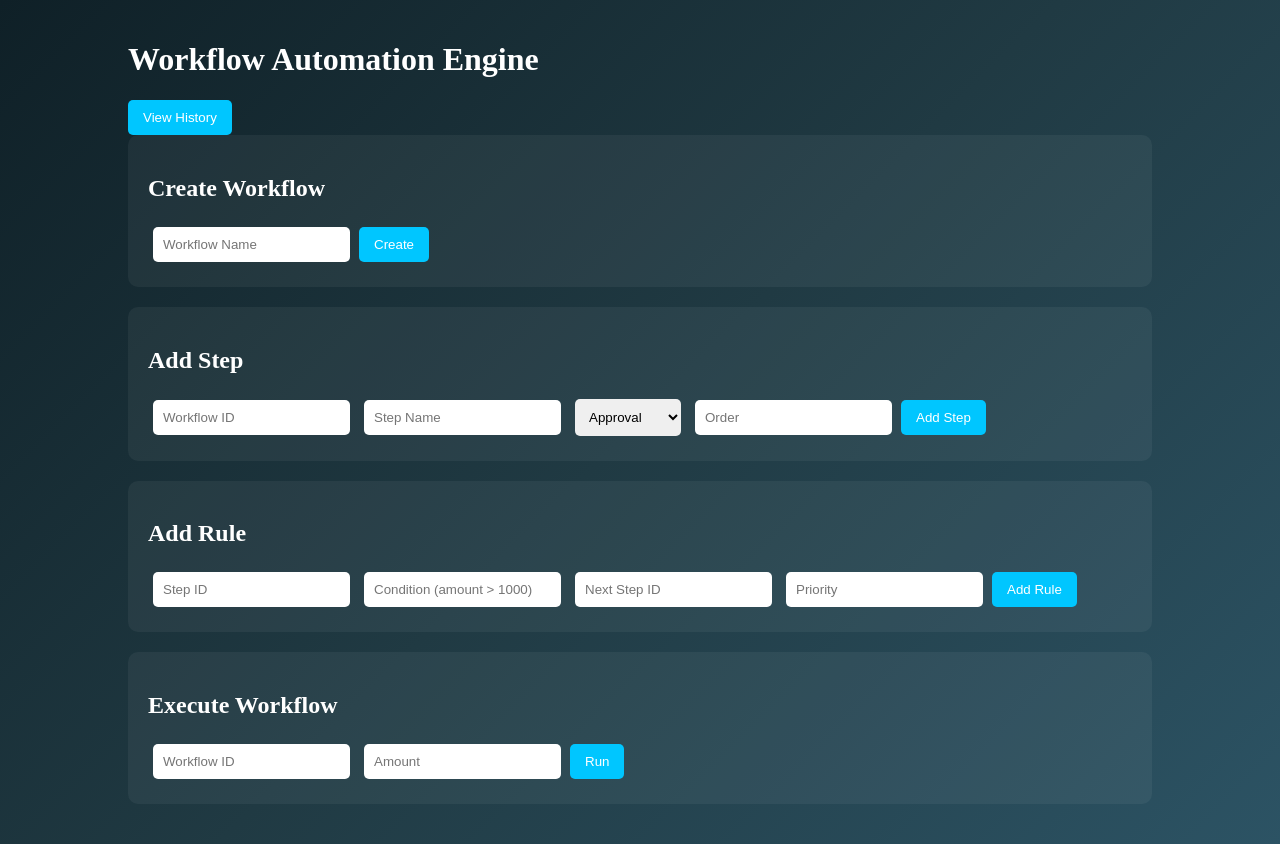
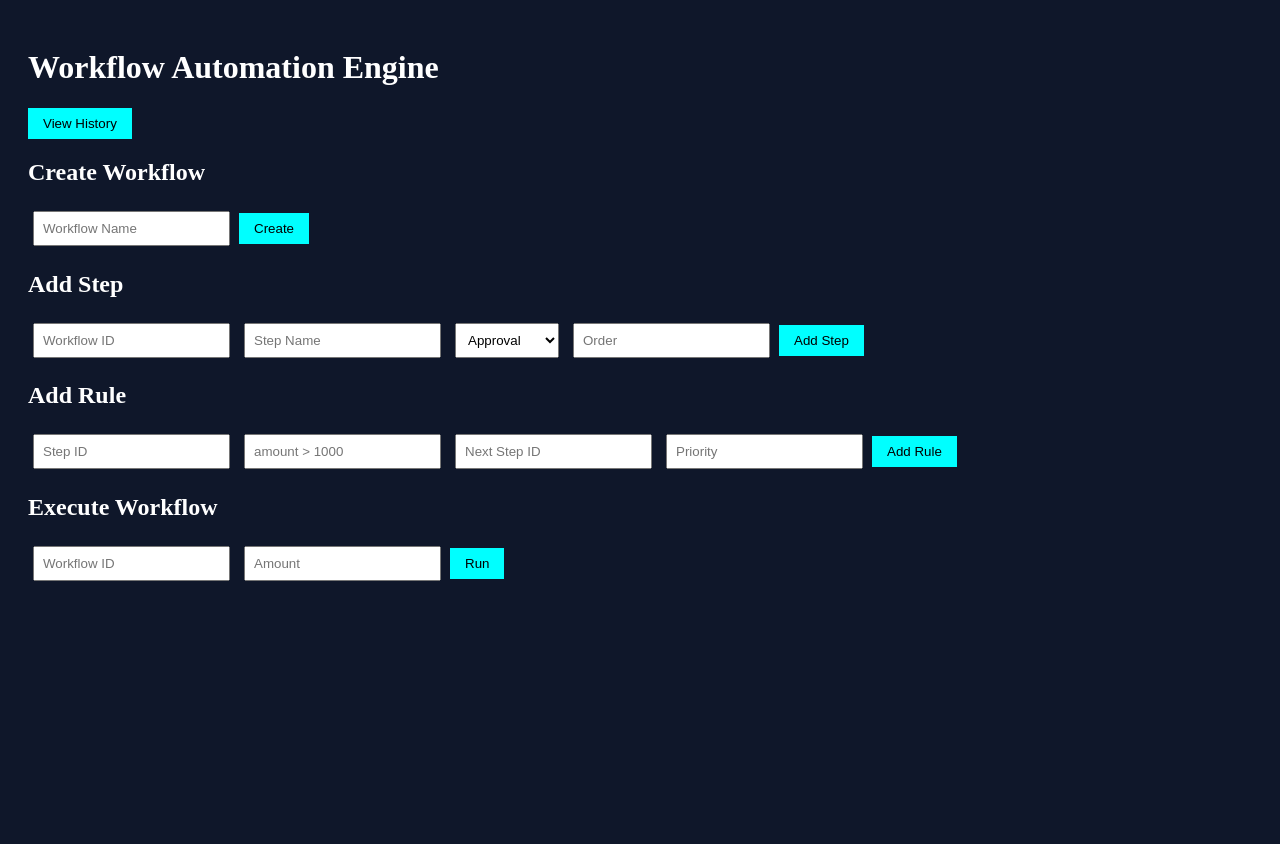
Before and after one commit to Abishek20057/workflow-engine-v2, a FastAPI app: page / in a window 1280 px wide. After the commit the page ends 581 px from the top, so only its background shows below. Run offline with FastAPI, Linux system fonts and the light colour scheme.

Commit message:
final working version

```diff
--- a/engine.py
+++ b/engine.py
@@ -8,7 +8,6 @@ def run_engine(workflow_id, amount):
     logs.append("🚀 Workflow Started")
 
     workflow_steps = [s for s in steps.values() if s["workflow_id"] == workflow_id]
-
     workflow_steps = sorted(workflow_steps, key=lambda x: x["order"])
 
     for step in workflow_steps:
@@ -21,14 +20,13 @@ def run_engine(workflow_id, amount):
         for rule in step_rules:
 
             if "amount" in rule["condition"]:
-
                 limit = int(rule["condition"].split(">")[1])
 
                 if amount > limit:
-                    logs.append("Condition TRUE")
+                    logs.append("Condition TRUE → Moving Next")
                 else:
                     logs.append("Condition FALSE")
 
-    logs.append("Workflow Completed")
+    logs.append("✅ Workflow Completed")
 
     return logs, path
--- a/main.py
+++ b/main.py
@@ -2,108 +2,80 @@ from fastapi import FastAPI, Request
 from fastapi.responses import HTMLResponse
 from fastapi.staticfiles import StaticFiles
 from fastapi.templating import Jinja2Templates
-
-import uuid
 
 from models import workflows, steps, rules, history
 from engine import run_engine
 
 app = FastAPI()
 
+app.mount("/static", StaticFiles(directory="static"), name="static")
 templates = Jinja2Templates(directory="templates")
 
-app.mount("/static", StaticFiles(directory="static"), name="static")
+
+# HOME
+@app.get("/", response_class=HTMLResponse)
+def home(request: Request):
+    return templates.TemplateResponse("index.html", {"request": request})
 
 
-@app.get("/", response_class=HTMLResponse)
-def home(request: Request):
-
-    return templates.TemplateResponse(
-        "index.html",
-        {
-            "request": request,
-            "workflows": workflows,
-            "steps": steps
-        }
-    )
+# CREATE WORKFLOW
+@app.post("/workflow")
+def create_workflow(name: str):
+    workflow_id = f"wf_{len(workflows)+1}"
+    workflows[workflow_id] = {"id": workflow_id, "name": name}
+    return {"id": workflow_id}
 
 
-@app.post("/workflow")
-async def create_workflow(name: str):
-
-    wid = str(uuid.uuid4())
-
-    workflows[wid] = {
-        "id": wid,
-        "name": name
-    }
-
-    return {"message": "workflow created"}
-
-
+# ADD STEP
 @app.post("/step")
-async def create_step(workflow_id: str, name: str, step_type: str, order: int):
-
-    sid = str(uuid.uuid4())
-
-    steps[sid] = {
-        "id": sid,
+def add_step(workflow_id: str, name: str, step_type: str, order: int):
+    step_id = f"step_{len(steps)+1}"
+    steps[step_id] = {
+        "id": step_id,
         "workflow_id": workflow_id,
         "name": name,
         "type": step_type,
         "order": order
     }
-
-    return {"message": "step created"}
+    return {"id": step_id}
 
 
+# ADD RULE
 @app.post("/rule")
-async def create_rule(step_id: str, condition: str, next_step_id: str, priority: int):
-
-    rid = str(uuid.uuid4())
-
-    rules[rid] = {
-        "id": rid,
+def add_rule(step_id: str, condition: str, next_step_id: str, priority: int):
+    rule_id = f"rule_{len(rules)+1}"
+    rules[rule_id] = {
+        "id": rule_id,
         "step_id": step_id,
         "condition": condition,
-        "next": next_step_id,
+        "next_step_id": next_step_id,
         "priority": priority
     }
-
-    return {"message": "rule created"}
+    return {"id": rule_id}
 
 
+# EXECUTE
 @app.post("/execute/{workflow_id}", response_class=HTMLResponse)
-async def execute(request: Request, workflow_id: str):
-
-    data = await request.json()
-
-    amount = int(data["amount"])
+def execute(request: Request, workflow_id: str, amount: int):
 
     logs, path = run_engine(workflow_id, amount)
 
     history.append({
-        "workflow": workflows[workflow_id]["name"],
-        "input": amount,
+        "workflow": workflow_id,
+        "amount": amount,
         "path": " → ".join(path)
     })
 
-    return templates.TemplateResponse(
-        "result.html",
-        {
-            "request": request,
-            "logs": logs
-        }
-    )
+    return templates.TemplateResponse("result.html", {
+        "request": request,
+        "logs": logs
+    })
 
 
+# HISTORY
 @app.get("/history", response_class=HTMLResponse)
 def view_history(request: Request):
-
-    return templates.TemplateResponse(
-        "history.html",
-        {
-            "request": request,
-            "history": history
-        }
-    )
+    return templates.TemplateResponse("history.html", {
+        "request": request,
+        "history": history
+    })
--- a/static/script.js
+++ b/static/script.js
@@ -1,92 +1,37 @@
 async function createWorkflow(){
-
-let name=document.getElementById("workflowName").value
-
-await fetch("/workflow",{
-method:"POST",
-headers:{"Content-Type":"application/json"},
-body:JSON.stringify({name:name})
-})
-
-location.reload()
-
+let name=document.getElementById("wf_name").value
+await fetch(`/workflow?name=${name}`,{method:"POST"})
+alert("Created")
 }
 
+async function addStep(){
+let wf=document.getElementById("wf_id").value
+let name=document.getElementById("step_name").value
+let type=document.getElementById("step_type").value
+let order=document.getElementById("order").value
 
-
-async function createStep(){
-
-let workflow_id=document.getElementById("workflowSelect").value
-let name=document.getElementById("stepName").value
-let step_type=document.getElementById("stepType").value
-let order=parseInt(document.getElementById("stepOrder").value)
-
-await fetch("/step",{
-method:"POST",
-headers:{"Content-Type":"application/json"},
-body:JSON.stringify({
-workflow_id,
-name,
-step_type,
-order
-})
-})
-
-location.reload()
-
+await fetch(`/step?workflow_id=${wf}&name=${name}&step_type=${type}&order=${order}`,{method:"POST"})
+alert("Step Added")
 }
 
+async function addRule(){
+let step=document.getElementById("step_id").value
+let cond=document.getElementById("condition").value
+let next=document.getElementById("next_step").value
+let pri=document.getElementById("priority").value
 
-
-async function createRule(){
-
-let step_id=document.getElementById("ruleStepId").value
-let condition=document.getElementById("condition").value
-let next_step_id=document.getElementById("nextStep").value
-let priority=parseInt(document.getElementById("priority").value)
-
-await fetch("/rule",{
-method:"POST",
-headers:{"Content-Type":"application/json"},
-body:JSON.stringify({
-step_id,
-condition,
-next_step_id,
-priority
-})
-})
-
-alert("Rule added")
-
+await fetch(`/rule?step_id=${step}&condition=${cond}&next_step_id=${next}&priority=${pri}`,{method:"POST"})
+alert("Rule Added")
 }
 
-
-
 async function runWorkflow(){
-
-let workflow_id=document.getElementById("execWorkflow").value
+let wf=document.getElementById("exec_wf").value
 let amount=document.getElementById("amount").value
 
-let res=await fetch("/execute/"+workflow_id,{
-method:"POST",
-headers:{"Content-Type":"application/json"},
-body:JSON.stringify({
-data:{amount:Number(amount)}
-})
-})
+let res = await fetch(`/execute/${wf}?amount=${amount}`,{method:"POST"})
+let html = await res.text()
 
-let data=await res.json()
-
-localStorage.setItem("logs", data.logs.join("\n"))
-
-window.location.href="/result"
-
+document.open()
+document.write(html)
+document.close()
 }
-
-
-
-function showHistory(){
-
-window.location.href="/history"
-
-}
--- a/static/style.css
+++ b/static/style.css
@@ -1,63 +1,18 @@
-body{
-font-family:"Times New Roman",serif;
-background:linear-gradient(135deg,#0f2027,#203a43,#2c5364);
-color:white;
-margin:0;
+body {
+    background: #0f172a;
+    color: white;
+    font-family: "Times New Roman";
+    padding: 20px;
 }
 
-.container{
-width:80%;
-margin:auto;
-padding:20px;
-animation:fade 1s;
+input, select {
+    padding: 8px;
+    margin: 5px;
 }
 
-.section{
-background:rgba(255,255,255,0.05);
-padding:20px;
-margin-bottom:20px;
-border-radius:10px;
+button {
+    padding: 8px 15px;
+    background: cyan;
+    border: none;
+    cursor: pointer;
 }
-
-input,select{
-padding:10px;
-margin:5px;
-border:none;
-border-radius:5px;
-}
-
-button{
-padding:10px 15px;
-background:#00c6ff;
-border:none;
-border-radius:5px;
-cursor:pointer;
-color:white;
-transition:.3s;
-}
-
-button:hover{
-transform:scale(1.05);
-}
-
-table{
-width:80%;
-margin:auto;
-border-collapse:collapse;
-animation:fade 1s;
-}
-
-th,td{
-padding:10px;
-border-bottom:1px solid rgba(255,255,255,.2);
-text-align:center;
-}
-
-th{
-background:#00c6ff;
-}
-
-@keyframes fade{
-0%{opacity:0}
-100%{opacity:1}
-}
--- a/templates/index.html
+++ b/templates/index.html
@@ -1,169 +1,46 @@
 <!DOCTYPE html>
 <html>
-
 <head>
-<title>Workflow Automation Engine</title>
-
+<title>Workflow Engine</title>
 <link rel="stylesheet" href="/static/style.css">
-
 </head>
 
 <body>
 
-<div class="container">
-
 <h1>Workflow Automation Engine</h1>
 
-<a href="/history">
-<button>View History</button>
-</a>
-
-
-<!-- CREATE WORKFLOW -->
-
-<div class="section">
+<a href="/history"><button>View History</button></a>
 
 <h2>Create Workflow</h2>
-
-<input id="workflow_name" placeholder="Workflow Name">
-
+<input id="wf_name" placeholder="Workflow Name">
 <button onclick="createWorkflow()">Create</button>
 
-</div>
-
-
-
-<!-- ADD STEP -->
-
-<div class="section">
-
 <h2>Add Step</h2>
-
-<input id="step_workflow" placeholder="Workflow ID">
-
+<input id="wf_id" placeholder="Workflow ID">
 <input id="step_name" placeholder="Step Name">
 
 <select id="step_type">
-
 <option value="approval">Approval</option>
 <option value="task">Task</option>
 <option value="notification">Notification</option>
-
 </select>
 
-<input id="step_order" placeholder="Order">
-
+<input id="order" placeholder="Order">
 <button onclick="addStep()">Add Step</button>
 
-</div>
-
-
-
-<!-- ADD RULE -->
-
-<div class="section">
-
 <h2>Add Rule</h2>
-
-<input id="rule_step" placeholder="Step ID">
-
-<input id="condition" placeholder="Condition (amount > 1000)">
-
+<input id="step_id" placeholder="Step ID">
+<input id="condition" placeholder="amount > 1000">
 <input id="next_step" placeholder="Next Step ID">
-
 <input id="priority" placeholder="Priority">
-
 <button onclick="addRule()">Add Rule</button>
 
-</div>
-
-
-
-<!-- EXECUTE WORKFLOW -->
-
-<div class="section">
-
 <h2>Execute Workflow</h2>
-
-<input id="exec_workflow" placeholder="Workflow ID">
-
+<input id="exec_wf" placeholder="Workflow ID">
 <input id="amount" placeholder="Amount">
-
 <button onclick="runWorkflow()">Run</button>
 
-</div>
-
-</div>
-
-
-
-<script>
-
-async function createWorkflow(){
-
-let name=document.getElementById("workflow_name").value
-
-await fetch(`/workflow?name=${name}`,{method:"POST"})
-
-alert("Workflow Created")
-
-}
-
-
-
-async function addStep(){
-
-let wf=document.getElementById("step_workflow").value
-let name=document.getElementById("step_name").value
-let type=document.getElementById("step_type").value
-let order=document.getElementById("step_order").value
-
-await fetch(`/step?workflow_id=${wf}&name=${name}&step_type=${type}&order=${order}`,{method:"POST"})
-
-alert("Step Added")
-
-}
-
-
-
-async function addRule(){
-
-let step=document.getElementById("rule_step").value
-let cond=document.getElementById("condition").value
-let next=document.getElementById("next_step").value
-let pri=document.getElementById("priority").value
-
-await fetch(`/rule?step_id=${step}&condition=${cond}&next_step_id=${next}&priority=${pri}`,{method:"POST"})
-
-alert("Rule Added")
-
-}
-
-
-
-async function runWorkflow(){
-
-let wf=document.getElementById("exec_workflow").value
-let amount=document.getElementById("amount").value
-
-let response=await fetch(`/execute/${wf}`,{
-method:"POST",
-headers:{
-"Content-Type":"application/json"
-},
-body:JSON.stringify({amount:amount})
-})
-
-let html=await response.text()
-
-document.open()
-document.write(html)
-document.close()
-
-}
-
-</script>
+<script src="/static/script.js"></script>
 
 </body>
-
 </html>
```
Also changed, not shown: templates/history.html (+8 -15 lines), templates/result.html (+3 -16 lines).
